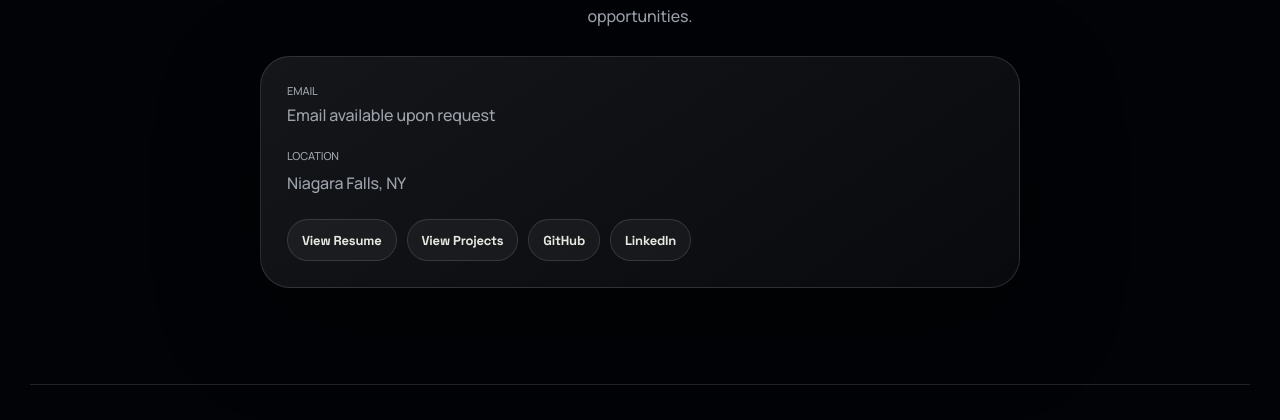
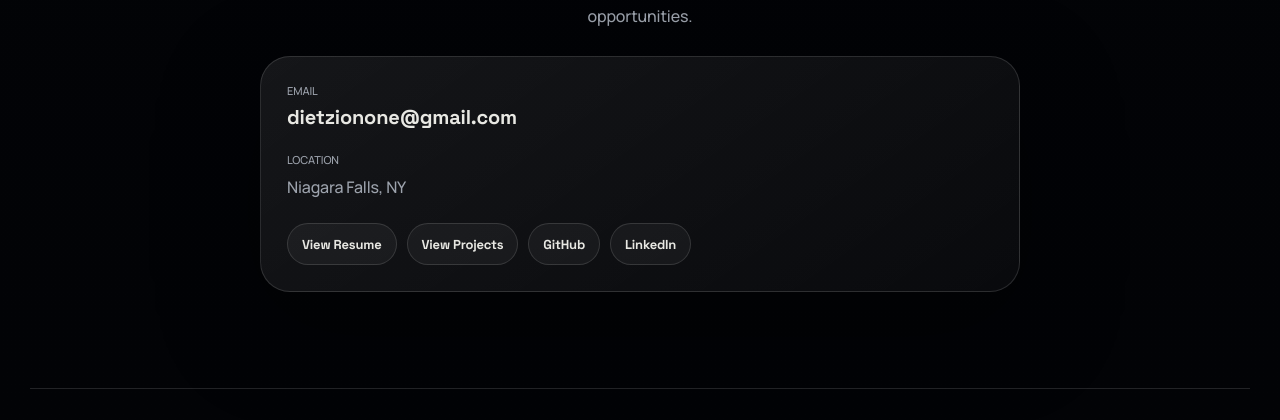
Before and after one commit to johnny7james/johnny-portfolio, a FastAPI app: page / in a window 1280 px wide. Shown: the part 4670-5090 px from the top of the page. Run offline with FastAPI, Linux system fonts and the light colour scheme.

Commit message:
Add visible portfolio contact email

```diff
--- a/templates/index.html
+++ b/templates/index.html
@@ -329,7 +329,7 @@
       <div class="contact-box professional-contact">
         <div>
           <span class="contact-label">Email</span>
-          <span>Email available upon request</span>
+          <a href="mailto:dietzionone@gmail.com">dietzionone@gmail.com</a>
         </div>
 
         <div>
--- a/templates/resume.html
+++ b/templates/resume.html
@@ -55,7 +55,7 @@
 
         <div class="resume-contact">
           <span>Niagara Falls, NY</span>
-          <span>Email available upon request</span>
+          <a href="mailto:dietzionone@gmail.com">dietzionone@gmail.com</a>
           <span><a href="https://github.com/johnny7james" target="_blank" rel="noopener">GitHub</a> • <a href="https://www.linkedin.com/in/johnny-dietz-b0ab7422a/" target="_blank" rel="noopener">LinkedIn</a></span>
         </div>
       </div>
```
